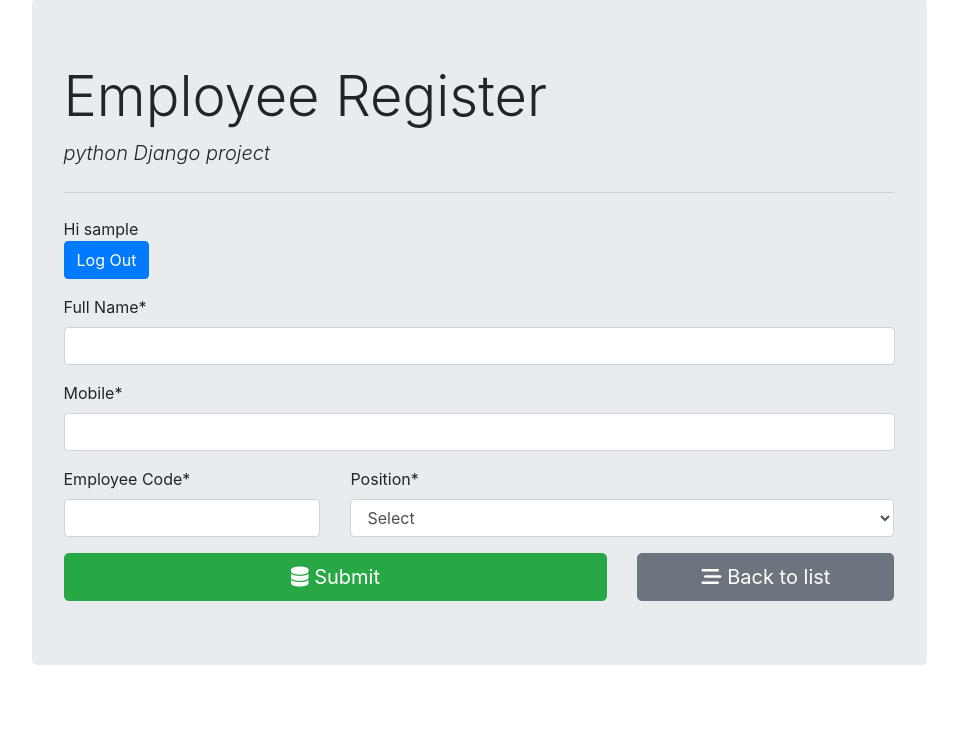
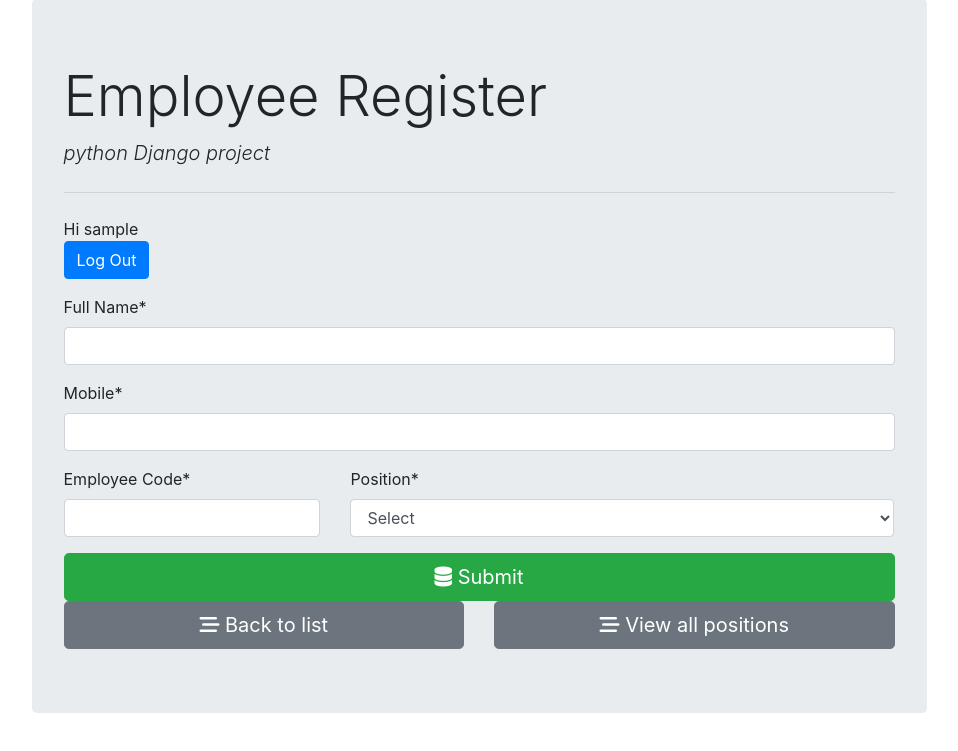
Before and after one commit to halva225/employee_project, a Django app: page /employee/ in a window 1280 px wide. Shown: the part 49-800 px from the top of the page, without its empty margins (161-1119 px from the left). Run offline with Django 4.2, Linux system fonts and the light colour scheme; the visitor is signed in with stand-in values (Sample User, id 1); data that the repository does not hold is empty; some libraries are stand-ins or nearby versions.

Commit message:
2023.04.13/22:27

```diff
--- a/empl_reg/templates/empl_reg/employee_form.html
+++ b/empl_reg/templates/empl_reg/employee_form.html
@@ -22,12 +22,20 @@
             </div>
         </div>
         <div class="row">
-            <div class="col-md-8">
-                <button type="submit" class="btn btn-success btn-block btn-lg"><i class="fa-solid fa-database"></i> Submit</button>
+            <div class="col-md-12">
+                <button type="submit" class="btn btn-success btn-block btn-lg">
+                    <i class="fa-solid fa-database"></i> Submit</button>
             </div>
-            <div class="col-md-4">
+        </div>
+        <div class="row">
+            <div class="col-md-6">
                 <a href="{% url 'employee_list' %}" class="btn btn-secondary btn-block btn-lg">
                     <i class="fas fa-stream"></i> Back to list
+                </a>
+            </div>
+            <div class="col-md-6">
+                <a href="{% url 'employee_pos' %}" class="btn btn-secondary btn-block btn-lg">
+                    <i class="fas fa-stream"></i> View all positions
                 </a>
             </div>
         </div>
--- a/empl_reg/templates/registration/login.html
+++ b/empl_reg/templates/registration/login.html
@@ -8,5 +8,6 @@
     {% csrf_token %}
     {{ form.as_p }}
     <button type="submit">Login</button>
+    <p><a href="{% url 'password_reset' %}">Forgot your password?</a></p>
 </form>
 {% endblock %}
```
